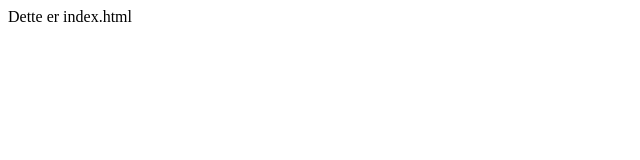
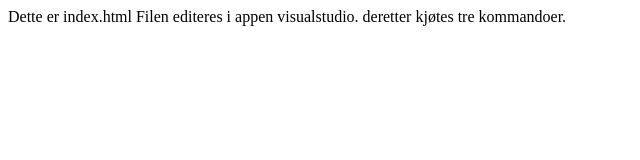
Before and after one commit to EgilNjaal/liapunov, a website: page public/index.html in a window 1280 px wide. Shown: the whole page, without its empty margins (0-640 px from the left). Drawn offline with Linux system fonts and the light colour scheme.

Commit message:
Dette er git commit

```diff
--- a/public/index.html
+++ b/public/index.html
@@ -8,5 +8,8 @@
 </head>
 <body>
     Dette er index.html
+    Filen editeres i appen visualstudio.
+    deretter kjøtes
+    tre kommandoer.
 </body>
 </html>
```
